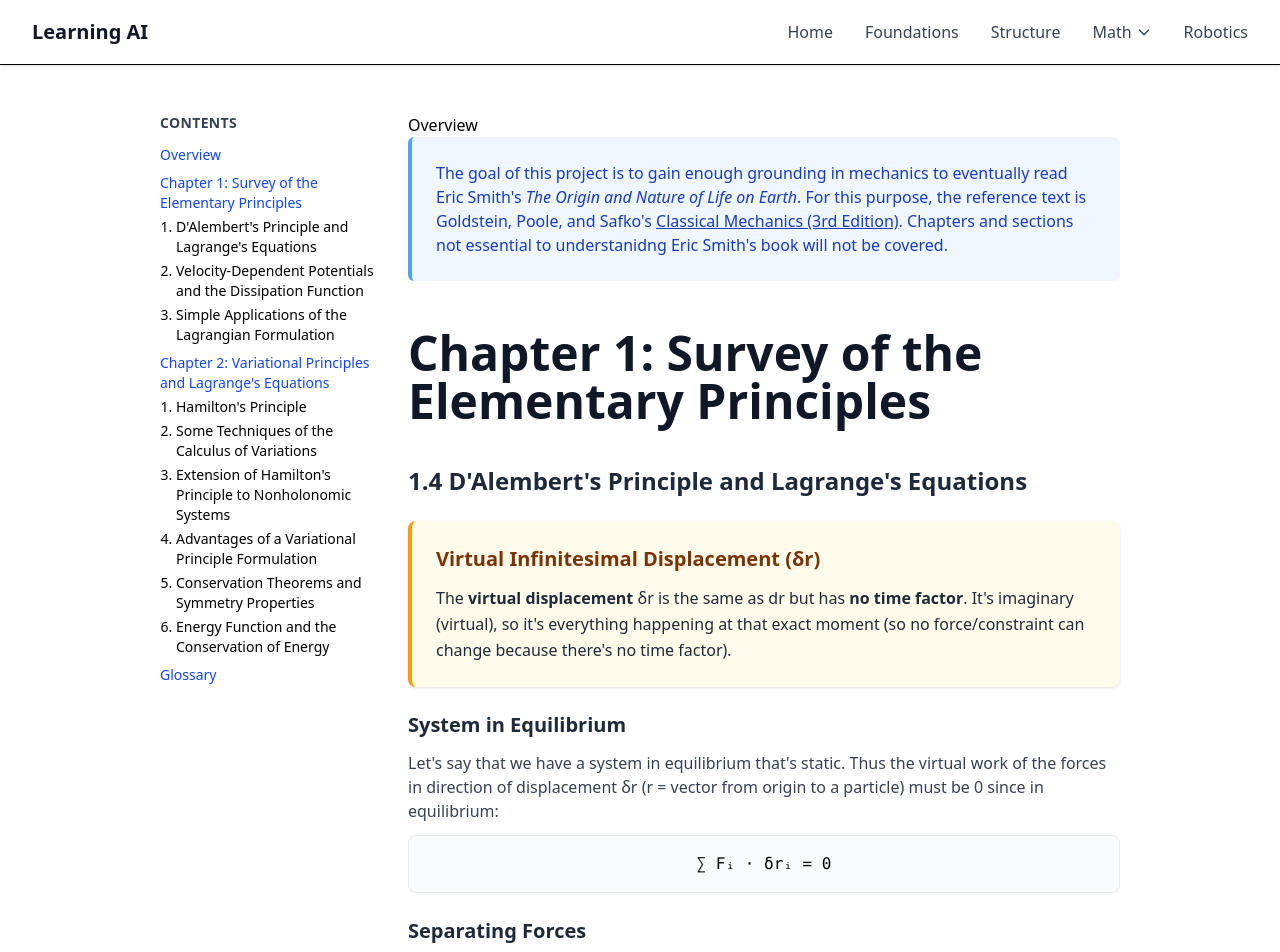
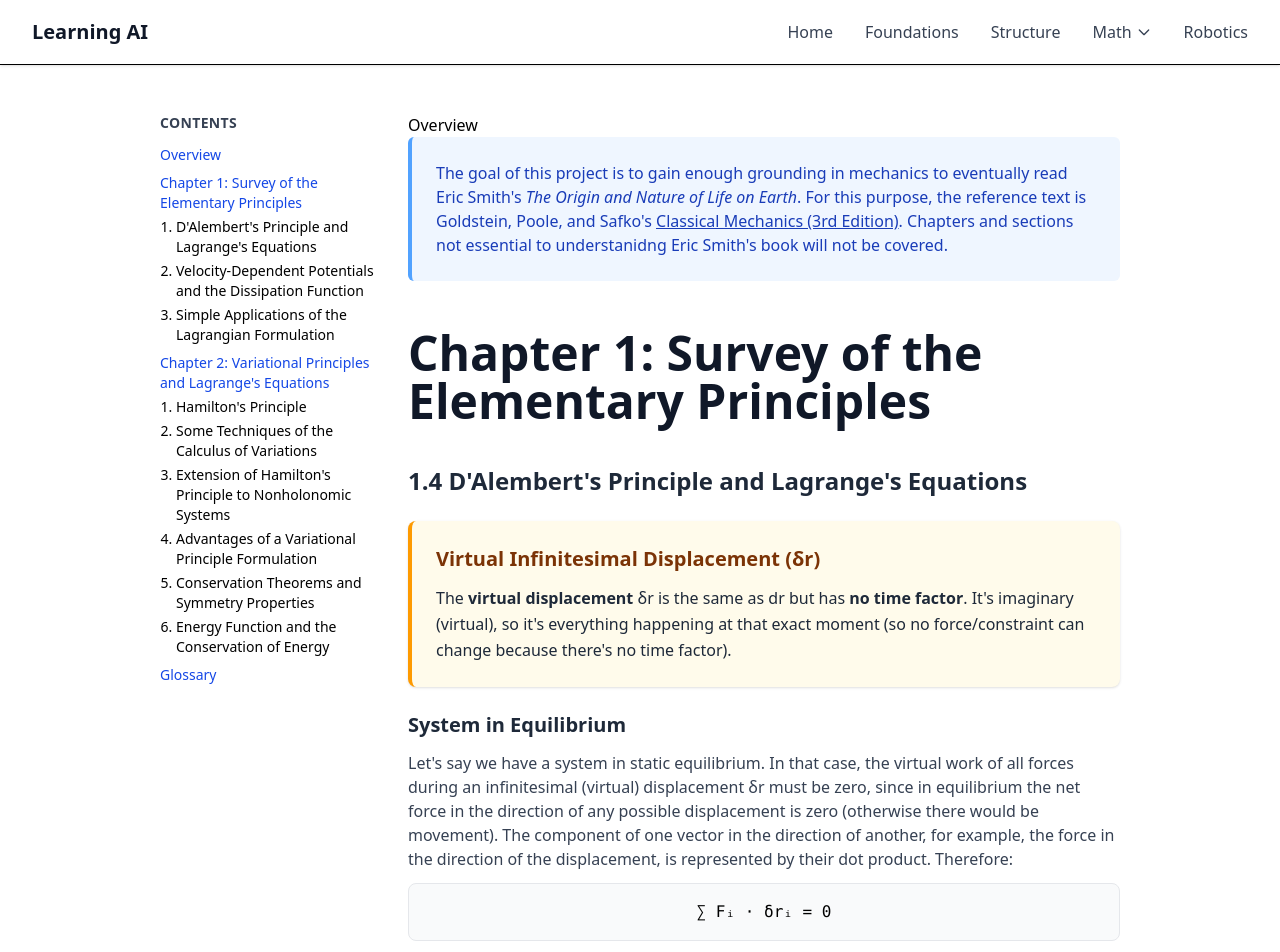
Before and after one commit to WilliamGiammona/learning-ai, a Next.js app: page /math/classical-mechanics in a window 1280 px wide. Shown: the top 952 px of the page. Built offline with nearby package versions, Linux system fonts and the light colour scheme.

Commit message:
updated explanatino

```diff
--- a/app/math/classical-mechanics/page.tsx
+++ b/app/math/classical-mechanics/page.tsx
@@ -151,10 +151,15 @@ const page = () => {
                     System in Equilibrium
                   </h3>
                   <p className="text-gray-700">
-                    Let&apos;s say that we have a system in equilibrium
-                    that&apos;s static. Thus the virtual work of the forces in
-                    direction of displacement δr (r = vector from origin to a
-                    particle) must be 0 since in equilibrium:
+                    Let&apos;s say we have a system in static equilibrium. In
+                    that case, the virtual work of all forces during an
+                    infinitesimal (virtual) displacement δr must be zero, since
+                    in equilibrium the net force in the direction of any
+                    possible displacement is zero (otherwise there would be
+                    movement). The component of one vector in the direction of
+                    another, for example, the force in the direction of the
+                    displacement, is represented by their dot product.
+                    Therefore:
                   </p>
                   <div className="bg-gray-50 p-4 rounded-lg border border-gray-200">
                     <p className="text-center font-mono">∑ Fᵢ · δrᵢ = 0</p>
```
